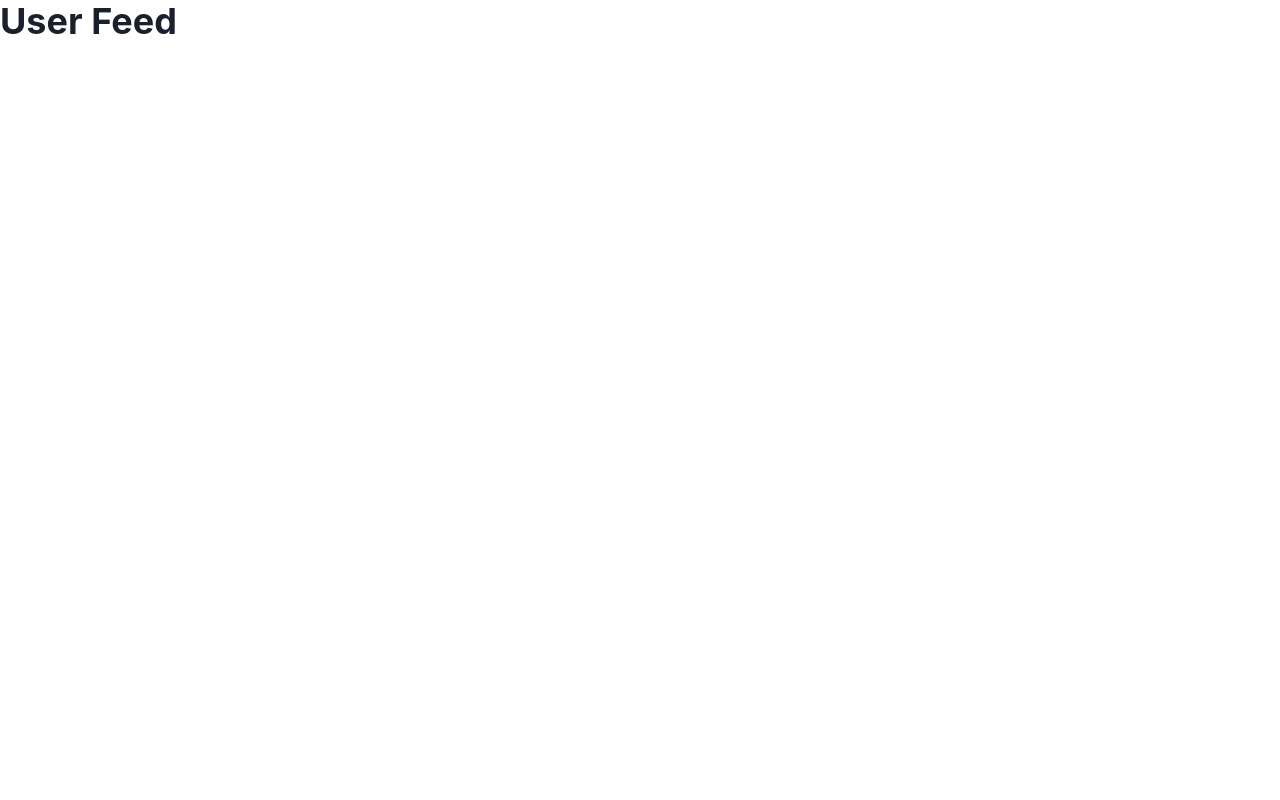
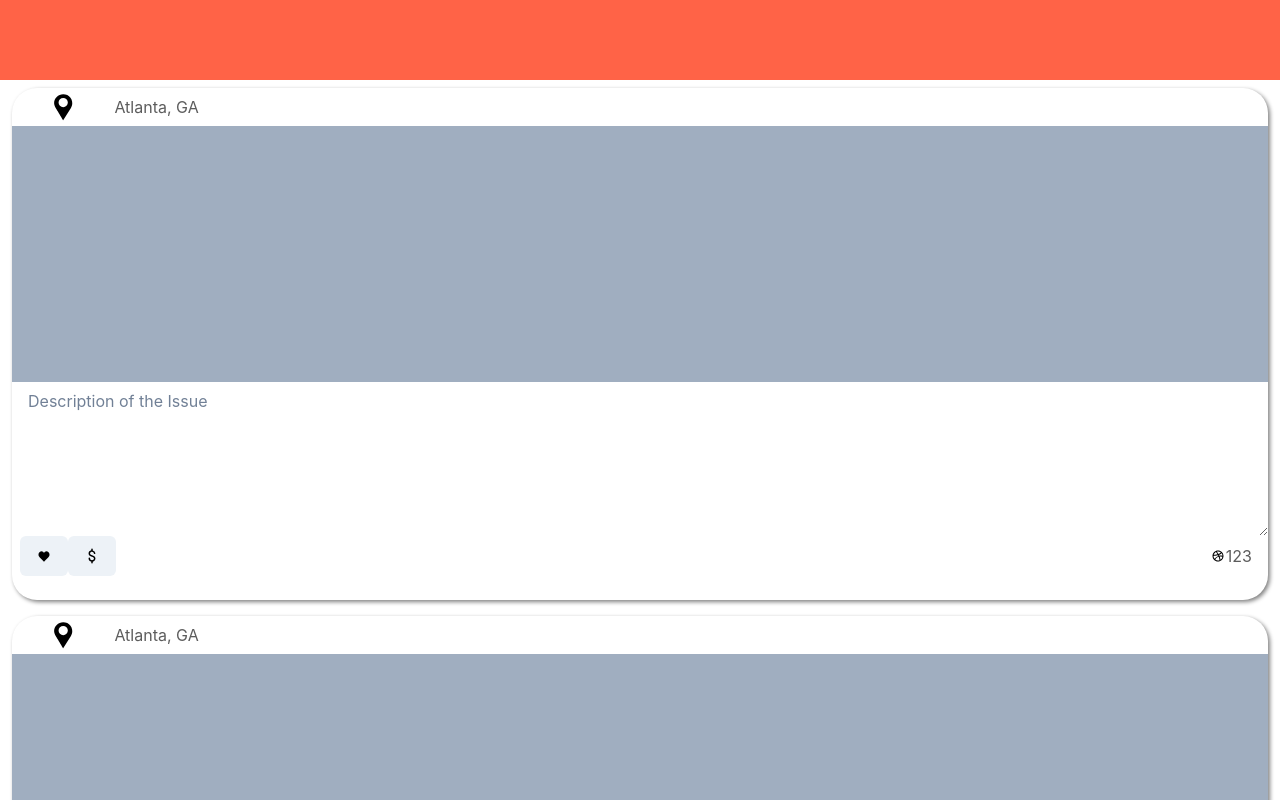
Before and after one commit to tawsifkamal/clean-up-crew, a Next.js app: page /userFeed in a window 1280 px wide. Shown: the top 800 px of the page. Built offline with nearby package versions, Linux system fonts and the light colour scheme.

Commit message:
issuefeedcard

```diff
--- a/comps/issueFeedCard.js
+++ b/comps/issueFeedCard.js
@@ -1,10 +1,109 @@
-import { Box } from "@chakra-ui/react"
+import { Box, Button, createIcon, Flex, Icon, Spacer, Text, Textarea } from "@chakra-ui/react"
+import { useState } from "react"
 
-export default function IssueFeedCard() {
+export const PinIcon = createIcon({
+  displayName: "PinIcon",
+  viewBox: "0 0 32 32",
+  path: (
+    <path
+      fill="blackAlpha.700"
+      d="M16.001 5c-4.216 0-7.714 3.418-7.634 7.634.029 1.578.719 2.824 1.351 4.024.242.461 6.264 10.332 6.264 10.332V27l.001-.007.002.007v-.01l6.531-10.377c.407-.703.793-1.771.793-1.771A7.631 7.631 0 0 0 16.001 5zM16 16.019a3.895 3.895 0 0 1-3.896-3.897A3.898 3.898 0 1 1 16 16.019z"
+    />
+  ),
+});
+
+export const LoveIcon = createIcon({
+    displayName: "LoveIcon",
+    viewBox: "0 0 32 32",
+    path: (
+        <path
+        fill="blackAlpha.700"
+        d="M26.996 12.898c-.064-2.207-1.084-4.021-2.527-5.13-1.856-1.428-4.415-1.69-6.542-.132-.702.516-1.359 1.23-1.927 2.168-.568-.938-1.224-1.652-1.927-2.167-2.127-1.559-4.685-1.297-6.542.132-1.444 1.109-2.463 2.923-2.527 5.13-.035 1.172.145 2.48.788 3.803 1.01 2.077 5.755 6.695 10.171 10.683l.035.038.002-.002.002.002.036-.038c4.415-3.987 9.159-8.605 10.17-10.683.644-1.323.822-2.632.788-3.804z"
+        />
+    ),
+})
+
+export const DollarIcon = createIcon({
+  displayName: "DollarIcon",
+  viewBox: "0 0 64 64",
+  path: (
+    <path
+      fill="blackAlpha.700"
+      d="M45.8 41.9c0-3.68-1.7-10.234-13.1-12.817a.269.269 0 0 0-.028-.01C24.2 27.142 24.2 23.348 24.2 22.1c0-4.741 4.043-6.9 7.8-6.9a7.771 7.771 0 0 1 7.692 6.5 3 3 0 1 0 5.916-.994A13.733 13.733 0 0 0 35 9.54V5a3 3 0 0 0-6 0v4.488C22.674 10.7 18.2 15.717 18.2 22.1c0 3.667 1.705 10.208 13.12 12.821l.021.008C36.954 36.2 39.8 38.542 39.8 41.9c0 4.739-4.043 6.9-7.8 6.9a7.809 7.809 0 0 1-7.8-7.8 3 3 0 0 0-6 0A13.817 13.817 0 0 0 29 54.464V59a3 3 0 0 0 6 0v-4.484C41.326 53.3 45.8 48.287 45.8 41.9z"
+    />
+  ),
+});
+
+export const StarIcon = createIcon({
+  displayName: "StarIcon",
+  viewBox: "0 0 32 32",
+  path: (
+    <path
+      fill="blackAlpha.700"
+      d="M16 4.588l2.833 8.719H28l-7.416 5.387 2.832 8.719L16 22.023l-7.417 5.389 2.833-8.719L4 13.307h9.167L16 4.588z"
+    />
+  ),
+});
+
+export const CoinIcon = createIcon({
+    displayName: "CoinIcon",
+    viewBox: "0 0 32 32",
+    path: (
+        <path d="M16 27C9.935 27 5 22.067 5 16 5 9.935 9.935 5 16 5c6.066 0 11 4.935 11 11 0 6.067-4.934 11-11 11zm-5.362-3.836A8.859 8.859 0 0 0 16 24.953c1.075 0 2.13-.191 3.138-.568a42.956 42.956 0 0 0-1.792-6.675c-3.929 1.275-5.954 4.137-6.708 5.454zm8.718-5.93a45.7 45.7 0 0 1 1.673 6.167 8.924 8.924 0 0 0 3.814-6.022 18.372 18.372 0 0 0-3.283-.311 14.353 14.353 0 0 0-2.204.166zM7.045 16c0 2.098.741 4.128 2.088 5.739 1.096-1.711 3.428-4.538 7.475-5.916-.186-.433-.38-.864-.582-1.287-3.483 1.003-7.049 1.252-8.979 1.308L7.045 16zm14.58-.973c1.061 0 2.17.095 3.304.286a8.858 8.858 0 0 0-1.826-4.755c-1.179 1.345-2.895 2.46-5.106 3.319.209.451.419.928.623 1.421.96-.181 1.97-.271 3.005-.271zm-9.869-6.906a8.952 8.952 0 0 0-4.429 5.66c1.715-.073 4.774-.314 7.737-1.103-1.351-2.4-2.615-3.854-3.308-4.557zm2.062-.804c.848.948 2.041 2.487 3.256 4.724 2.058-.767 3.602-1.763 4.598-2.961A8.946 8.946 0 0 0 16 7.046c-.734 0-1.466.091-2.182.271z" />
+    )
+})
+
+
+export default function IssueFeedCard({userType}) {
+
+
     return (
-            <Box>
-
-            </Box>
-    )
+      <Box
+        my="2"
+        mx="3"
+        h="lg"
+        w=""
+        boxShadow="2px 2px 4px gray"
+        borderRadius="25px"
+      >
+        <Flex
+          flexDirection="row"
+          alignItems="center"
+          justifyContent="left"
+          h="7.5%"
+        >
+          <PinIcon padding="0.2" h="100%" w="8vw" />
+          <Text>Atlanta, GA</Text>
+        </Flex>
+        <Box bg="gray.400" w="100%%" h="50%"></Box>
+        <Textarea
+          placeholder="Description of the Issue"
+          w="100%"
+          h="30%"
+          border="none"
+        ></Textarea>
+        <Flex flexDirection="row" px="2">
+          {userType == "user" ? (
+            <Flex flexDirection="row">
+              <Button>
+                <LoveIcon />
+              </Button>
+              <Button>
+                <DollarIcon />
+              </Button>
+            </Flex>
+          ) : (
+            <Button>
+              <StarIcon />
+            </Button>
+          )}
+          <Spacer />
+          <Flex mx='2' alignItems='center' flexDirection='row'>
+            <CoinIcon />
+            <Text>123 </Text>
+          </Flex>
+        </Flex>
+      </Box>
+    );
 
 }
--- a/pages/userFeed.js
+++ b/pages/userFeed.js
@@ -1,7 +1,33 @@
-import { Heading } from "@chakra-ui/react";
+import { Box, Flex, Text } from "@chakra-ui/react";
+import { useState } from "react";
+import IssueFeedCard from "../comps/issueFeedCard";
 
 const UserFeed = () => {
-  return <Heading>User Feed</Heading>;
+  const [feed, setFeed] = useState([]);
+  const [userData, setUserData] = useState({});
+
+  return (
+    <Box className="Header" color={"blackAlpha.700"}>
+      <Flex
+        className="HeaderBox"
+        bg="tomato"
+        color={"black"}
+        h="10vh"
+        w="100vw"
+      ></Flex>
+      <Flex
+        className="UserFeed"
+        flexDirection="column"
+        overflowY="scroll"
+        justifyContent="center"
+      >
+        <IssueFeedCard userType={"user"} />
+        <IssueFeedCard userType={"user"} />
+        <IssueFeedCard userType={"user"} />
+        <IssueFeedCard userType={"user"} />
+      </Flex>
+    </Box>
+  );
 };
 
 export default UserFeed;
```
Also changed, not shown: pages/user.js (deleted, +0 -22 lines), pages/contractor.js (deleted).
